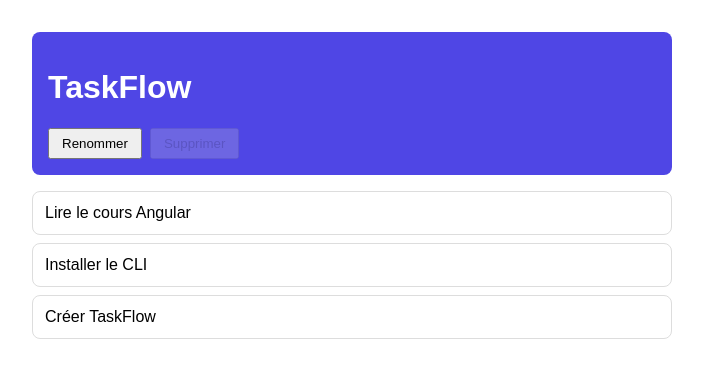
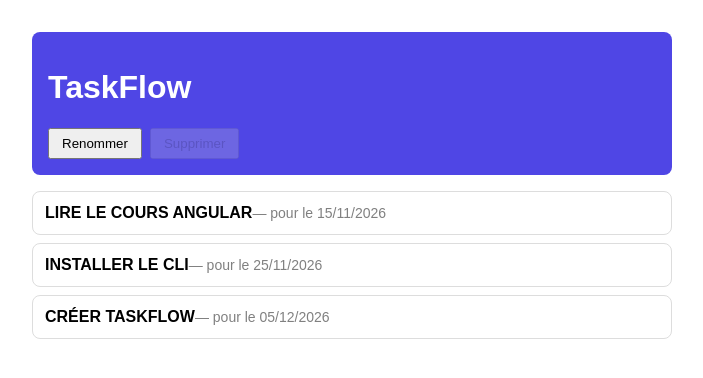
Before and after one commit to mohammedkasmii/AngularSeances, an Angular app: page / in a window 1280 px wide. Shown: the top 378 px of the page, without its empty margins (288-991 px from the left). Built offline with nearby package versions, Linux system fonts and the light colour scheme.

Commit message:
seance-2/exercice-03: built-in pipes

```diff
--- a/src/app/tasks/tasks.css
+++ b/src/app/tasks/tasks.css
@@ -10,6 +10,11 @@ li {
   border-radius: 8px;
 }
 
+.date {
+  color: gray;
+  font-size: 14px;
+}
+
 .empty {
   color: gray;
   font-style: italic;
--- a/src/app/tasks/tasks.html
+++ b/src/app/tasks/tasks.html
@@ -3,7 +3,10 @@
 } @else {
   <ul>
     @for (task of tasks; track task.id) {
-      <li>{{ task.title }}</li>
+      <li>
+        <strong>{{ task.title | uppercase }}</strong>
+        <span class="date">— pour le {{ task.dueDate | date: 'dd/MM/yyyy' }}</span>
+      </li>
     }
   </ul>
 }
--- a/src/app/tasks/tasks.ts
+++ b/src/app/tasks/tasks.ts
@@ -1,15 +1,16 @@
+import { DatePipe, UpperCasePipe } from '@angular/common';
 import { Component } from '@angular/core';
 
 @Component({
   selector: 'app-tasks',
-  imports: [],
+  imports: [DatePipe, UpperCasePipe],
   templateUrl: './tasks.html',
   styleUrl: './tasks.css',
 })
 export class Tasks {
   tasks = [
-    { id: 1, title: 'Lire le cours Angular' },
-    { id: 2, title: 'Installer le CLI' },
-    { id: 3, title: 'Créer TaskFlow' },
+    { id: 1, title: 'Lire le cours Angular', dueDate: '2026-11-15' },
+    { id: 2, title: 'Installer le CLI', dueDate: '2026-11-25' },
+    { id: 3, title: 'Créer TaskFlow', dueDate: '2026-12-05' },
   ];
 }
```
